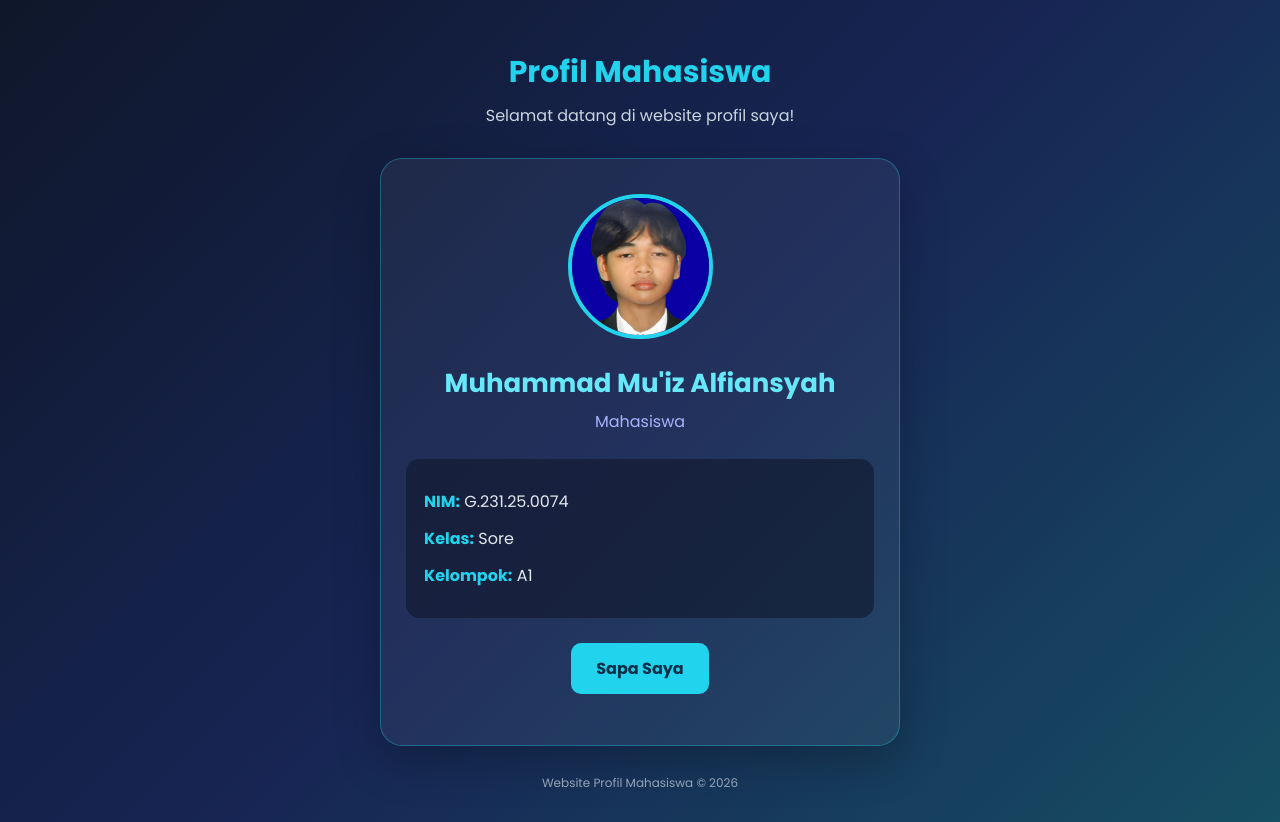
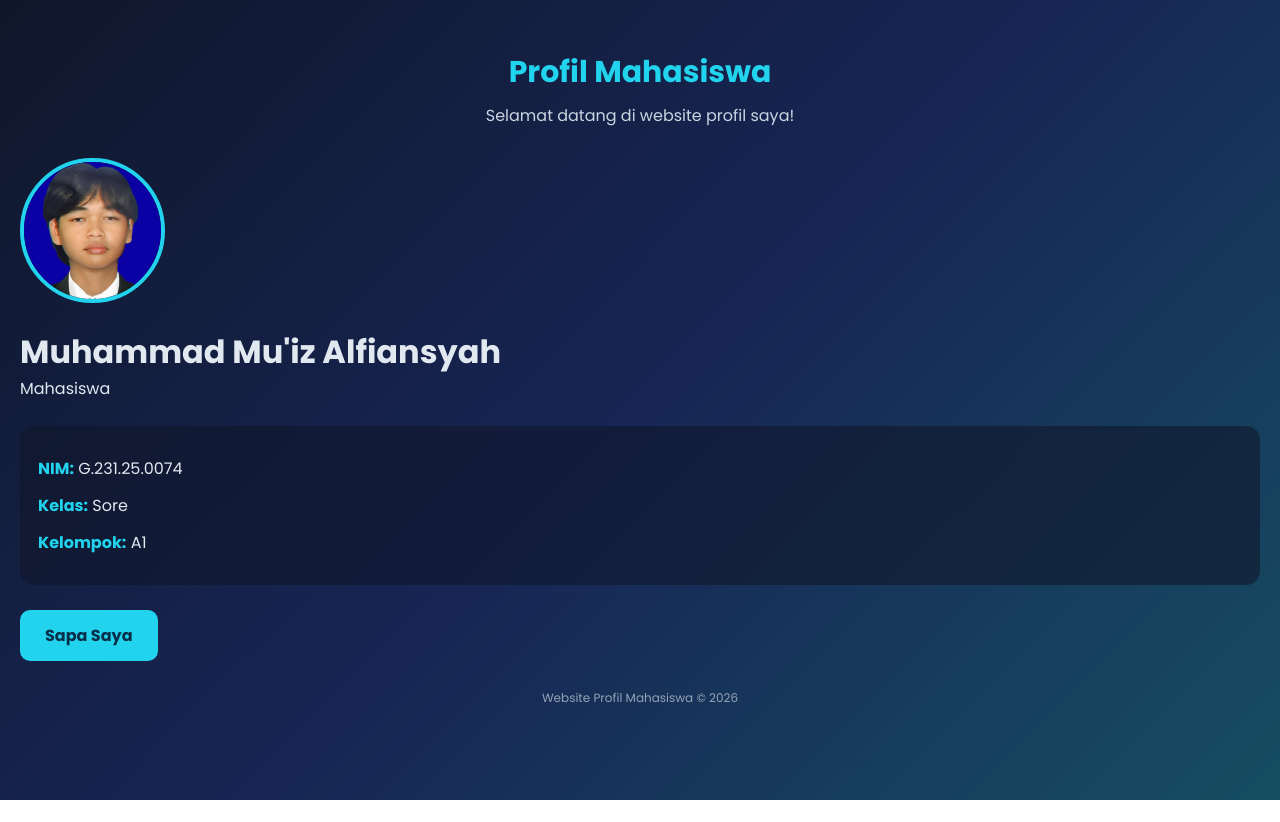
Before and after one commit to muizalfin282/PRAKTIKUM-PERANCANGAN-WEBSITE-Pertemuan-1-, a plain HTML site: page index.html in a window 1280 px wide. After the commit the page ends 800 px from the top, so only its background shows below. Drawn offline with Linux system fonts and the light colour scheme.

Commit message:
Update index.html

```diff
--- a/index.html
+++ b/index.html
@@ -13,8 +13,11 @@
     <p>Selamat datang di website profil saya!</p>
   </header>
 
-  <main class="card">
-    <img src="fc6416c0-66c1-479f-91c7-de38320b05f3.jpg" alt="Foto mahasiswa" class="foto">
+<img
+  src="./fc6416c0-66c1-479f-91c7-de38320b05f3.jpg"
+  alt="Foto mahasiswa"
+  class="foto"
+>
 
     <h1>Muhammad Mu'iz Alfiansyah</h1>
     <p>Mahasiswa</p>
```
